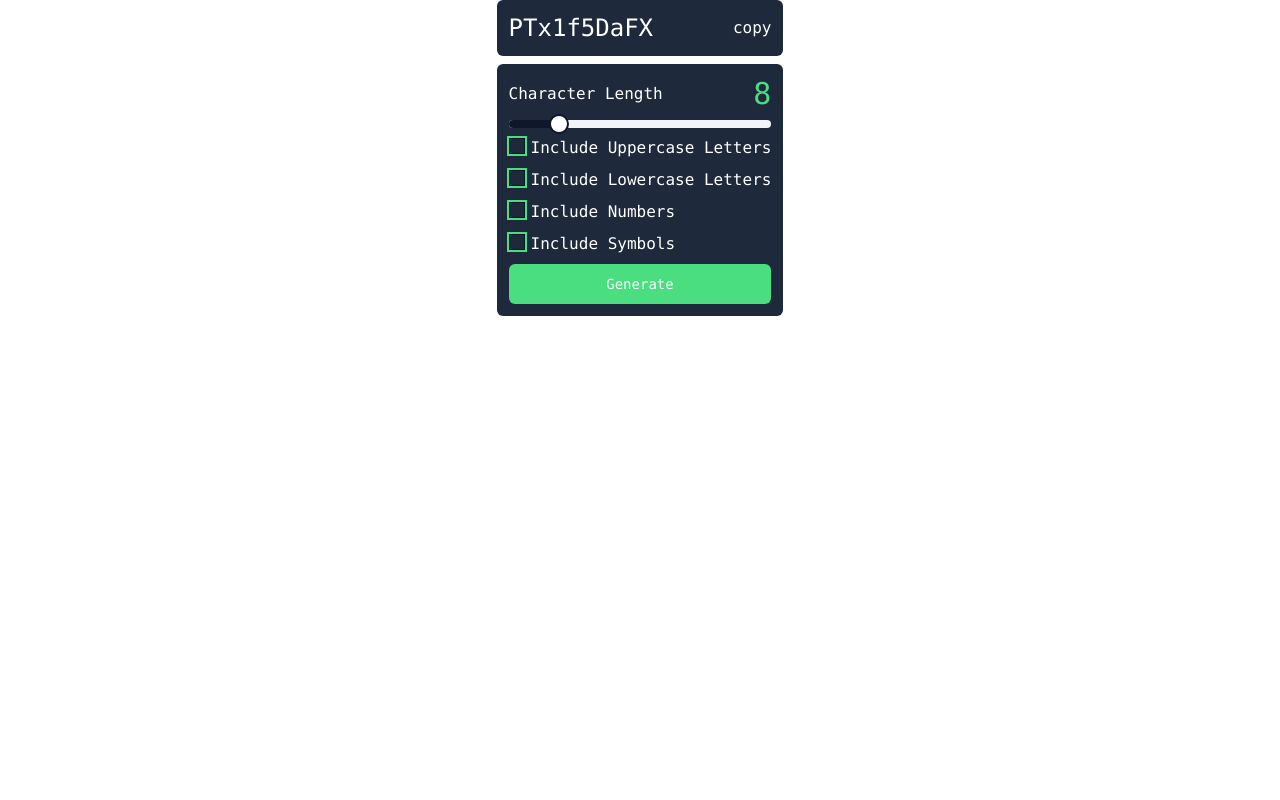
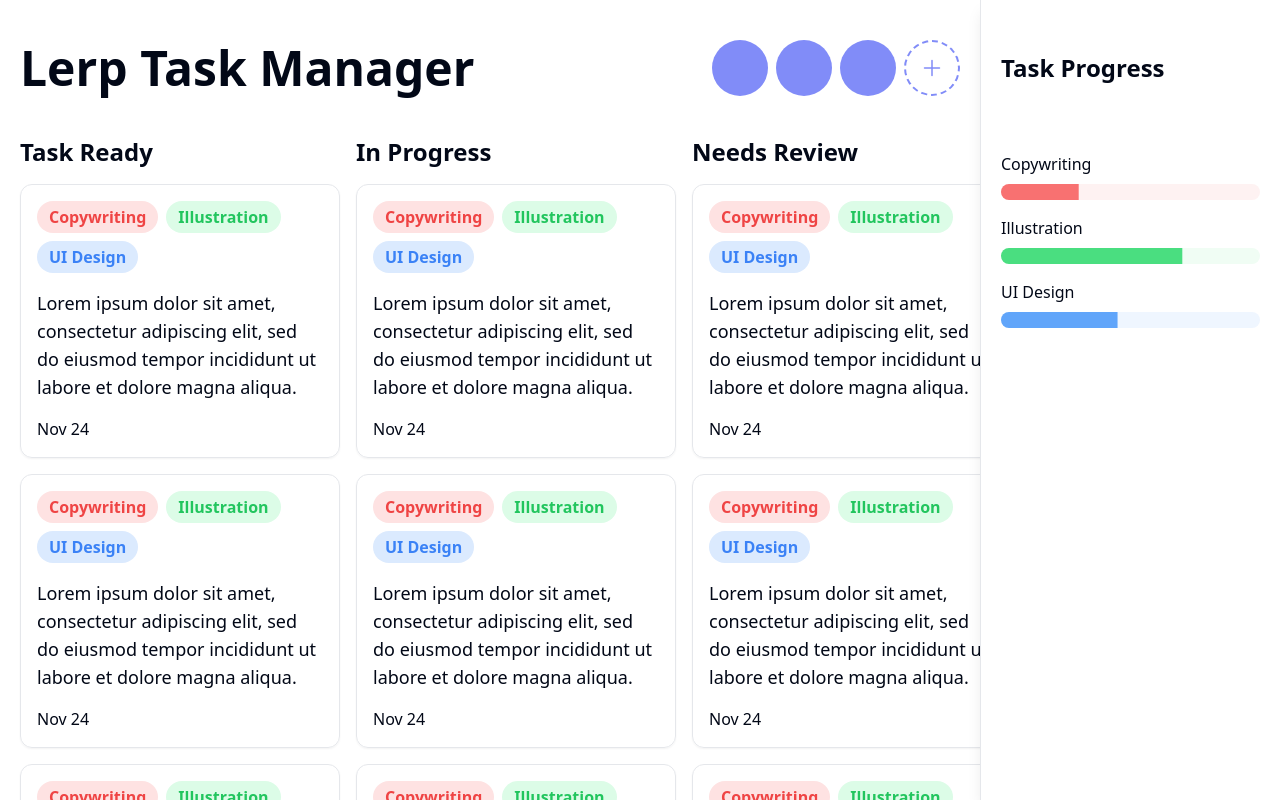
Before and after one commit to Corned/lerp, a React (Vite) app in the folder client/: page / in a window 1280 px wide. Shown: the top 800 px of the page. Built offline with nearby package versions, Linux system fonts and the light colour scheme.

Commit message:
learning more tailwind, brainstorming design

```diff
--- a/client/package.json
+++ b/client/package.json
@@ -11,6 +11,7 @@
   },
   "dependencies": {
     "@radix-ui/react-checkbox": "^1.0.4",
+    "@radix-ui/react-progress": "^1.0.3",
     "@radix-ui/react-slider": "^1.1.2",
     "@radix-ui/react-slot": "^1.0.2",
     "@radix-ui/react-switch": "^1.0.3",
--- a/client/src/App.tsx
+++ b/client/src/App.tsx
@@ -1,57 +1,197 @@
-/* import { Slider } from "@/components/ui/slider" */
-import { useState } from "react"
-import { Switch } from "./components/ui/switch"
-import { Checkbox } from "./components/ui/checkbox"
-import { Slider } from "./components/ui/slider"
-import { Button } from "./components/ui/button"
+import { Progress } from "./components/ui/progress"
+
+const ProfilePicture = () => {
+  return <div className="aspect-square h-full rounded-full bg-indigo-400"></div>
+}
+
+const Icon = () => {
+  return (
+    <svg
+      xmlns="http://www.w3.org/2000/svg"
+      fill="none"
+      viewBox="0 0 24 24"
+      strokeWidth={1.5}
+      stroke="currentColor"
+      className="h-6 w-6 text-indigo-400"
+    >
+      <path
+        strokeLinecap="round"
+        strokeLinejoin="round"
+        d="M12 4.5v15m7.5-7.5h-15"
+      />
+    </svg>
+  )
+}
+
+const Header = ({ children }) => {
+  return (
+    <header className="mb-10 flex h-14 flex-row items-center justify-between px-5">
+      {children}
+    </header>
+  )
+}
+
+const Task = ({ task }) => {
+  return (
+    <div className="flex flex-col gap-4 rounded-xl border border-gray-200 p-4 shadow-sm">
+      <div className="flex flex-row flex-wrap gap-2 rounded-lg bg-white">
+        <p className="w-fit rounded-full bg-red-100 px-3 py-1 font-bold text-red-500">
+          Copywriting
+        </p>
+        <p className="w-fit rounded-full bg-green-100 px-3 py-1 font-bold text-green-500">
+          Illustration
+        </p>
+        <p className="w-fit rounded-full bg-blue-100 px-3 py-1 font-bold text-blue-500">
+          UI Design
+        </p>
+      </div>
+
+      <p className="text-lg">{task.body}</p>
+      <p>{task.date}</p>
+    </div>
+  )
+}
+
+interface Task {
+  tags: [string]
+  body: string
+  date: string
+}
+
+const TaskColumn = ({ title, tasks }) => {
+  return (
+    <div className="flex min-w-80 flex-col gap-4">
+      <h1 className="mb text-2xl font-bold">{title}</h1>
+      {tasks.map((task) => (
+        <Task task={task} />
+      ))}
+    </div>
+  )
+}
+
+const tasks: Task[] = [
+  {
+    tags: ["UI Design"],
+    body: "Lorem ipsum dolor sit amet, consectetur adipiscing elit, sed do eiusmod tempor incididunt ut labore et dolore magna aliqua.",
+    date: "Nov 24",
+  },
+  {
+    tags: ["Copywriting"],
+    body: "Lorem ipsum dolor sit amet, consectetur adipiscing elit, sed do eiusmod tempor incididunt ut labore et dolore magna aliqua.",
+    date: "Nov 24",
+  },
+  {
+    tags: ["Illustration"],
+    body: "Lorem ipsum dolor sit amet, consectetur adipiscing elit, sed do eiusmod tempor incididunt ut labore et dolore magna aliqua.",
+    date: "Nov 24",
+  },
+]
 
 function App() {
-  const [password, setPassword] = useState("PTx1f5DaFX")
-  const [passwordLength, setPasswordLength] = useState(8)
+  return (
+    <div className="grid grid-cols-main">
+      <div className="h-screen py-10">
+        <Header>
+          <h1 className="text-5xl font-bold">Lerp Task Manager</h1>
+          <div className="flex h-full w-fit flex-row gap-2">
+            <ProfilePicture />
+            <ProfilePicture />
+            <ProfilePicture />
+            <div className="flex aspect-square flex-col items-center justify-center rounded-full border-2 border-dashed border-indigo-400  bg-white">
+              <Icon />
+            </div>
+          </div>
+        </Header>
 
-  return (
-    <div className="container-sm mx-auto flex max-w-fit flex-col gap-2 font-mono text-white">
-      <div className="flex flex-row items-center justify-between rounded-md bg-slate-800 p-3">
-        <p className="text-2xl">{password}</p>
-        <p>copy</p>
+        {/* Column containers */}
+        <div className="flex w-0 min-w-full flex-row gap-4 overflow-x-scroll px-5 pb-10">
+          <TaskColumn title="Task Ready" tasks={tasks} />
+          <TaskColumn title="In Progress" tasks={tasks} />
+          <TaskColumn title="Needs Review" tasks={tasks} />
+          <TaskColumn
+            title={(~~(Math.random() * 10000)).toString()}
+            tasks={tasks}
+          />
+          <TaskColumn
+            title={(~~(Math.random() * 10000)).toString()}
+            tasks={tasks}
+          />
+          <TaskColumn
+            title={(~~(Math.random() * 10000)).toString()}
+            tasks={tasks}
+          />
+          <TaskColumn
+            title={(~~(Math.random() * 10000)).toString()}
+            tasks={tasks}
+          />
+          <TaskColumn
+            title={(~~(Math.random() * 10000)).toString()}
+            tasks={tasks}
+          />
+          <TaskColumn
+            title={(~~(Math.random() * 10000)).toString()}
+            tasks={tasks}
+          />
+          <TaskColumn
+            title={(~~(Math.random() * 10000)).toString()}
+            tasks={tasks}
+          />
+          <TaskColumn
+            title={(~~(Math.random() * 10000)).toString()}
+            tasks={tasks}
+          />
+          <TaskColumn
+            title={(~~(Math.random() * 10000)).toString()}
+            tasks={tasks}
+          />
+          <TaskColumn
+            title={(~~(Math.random() * 10000)).toString()}
+            tasks={tasks}
+          />
+          <TaskColumn
+            title={(~~(Math.random() * 10000)).toString()}
+            tasks={tasks}
+          />
+          <TaskColumn
+            title={(~~(Math.random() * 10000)).toString()}
+            tasks={tasks}
+          />
+        </div>
       </div>
 
-      <div className="flex flex-col gap-2 rounded-md bg-slate-800 p-3">
-        <div className="flex flex-row items-center justify-between">
-          <p className="">Character Length</p>
-          <p className="text-3xl text-green-400">{passwordLength}</p>
+      <div className="flex flex-col gap-4 border-l border-gray-200 py-10 shadow-lg">
+        <Header>
+          <h1 className="text-2xl font-bold">Task Progress</h1>
+        </Header>
+
+        <div className="flex flex-col gap-4 px-5">
+          <div className="flex flex-col gap-2">
+            <p>Copywriting</p>
+            <Progress
+              value={30}
+              className="bg-red-50"
+              indicatorColor="bg-red-400"
+            />
+          </div>
+
+          <div className="flex flex-col gap-2">
+            <p>Illustration</p>
+            <Progress
+              value={70}
+              className="bg-green-50"
+              indicatorColor="bg-green-400"
+            />
+          </div>
+
+          <div className="flex flex-col gap-2">
+            <p>UI Design</p>
+            <Progress
+              value={45}
+              className="bg-blue-50"
+              indicatorColor="bg-blue-400"
+            />
+          </div>
         </div>
-
-        <Slider
-          className="bg-transparent"
-          onChange={(event) => console.log(event.target)}
-          defaultValue={[12]}
-          min={8}
-          max={32}
-          onValueChange={(i) => setPasswordLength(i[0])}
-        />
-
-        <label className="select-none capitalize">
-          <Checkbox className="mr-1.5 rounded-none outline outline-2 outline-green-400" />
-          Include uppercase letters
-        </label>
-
-        <label className="select-none capitalize">
-          <Checkbox className="mr-1.5 rounded-none outline outline-2 outline-green-400" />
-          Include lowercase letters
-        </label>
-
-        <label className="select-none capitalize">
-          <Checkbox className="mr-1.5 rounded-none outline outline-2 outline-green-400" />
-          Include numbers
-        </label>
-
-        <label className="select-none capitalize">
-          <Checkbox className="mr-1.5 rounded-none outline outline-2 outline-green-400" />
-          Include symbols
-        </label>
-
-        <Button className="bg-green-400 hover:bg-green-500">Generate</Button>
       </div>
     </div>
   )
--- /dev/null
+++ b/client/src/components/ui/progress.tsx
@@ -0,0 +1,31 @@
+import * as React from "react"
+import * as ProgressPrimitive from "@radix-ui/react-progress"
+
+import { cn } from "@/lib/utils"
+
+interface CustomProgressProps
+  extends React.ComponentPropsWithoutRef<typeof ProgressPrimitive.Root> {
+  indicatorColor?: string
+}
+
+const Progress = React.forwardRef<
+  React.ElementRef<typeof ProgressPrimitive.Root>,
+  CustomProgressProps
+>(({ className, value, indicatorColor, ...props }, ref) => (
+  <ProgressPrimitive.Root
+    ref={ref}
+    className={cn(
+      "relative h-4 w-full overflow-hidden rounded-full bg-secondary",
+      className
+    )}
+    {...props}
+  >
+    <ProgressPrimitive.Indicator
+      className={`h-full w-full flex-1 transition-all ${indicatorColor || "black"}`}
+      style={{ transform: `translateX(-${100 - (value || 0)}%)` }}
+    />
+  </ProgressPrimitive.Root>
+))
+Progress.displayName = ProgressPrimitive.Root.displayName
+
+export { Progress }
--- a/client/tailwind.config.js
+++ b/client/tailwind.config.js
@@ -71,6 +71,9 @@ module.exports = {
         "accordion-down": "accordion-down 0.2s ease-out",
         "accordion-up": "accordion-up 0.2s ease-out",
       },
+      gridTemplateColumns: {
+        main: "1fr 300px",
+      },
     },
   },
   plugins: [require("tailwindcss-animate")],
```
Also changed, not shown: 1 other file (tests, documents, lock files or other folders).
